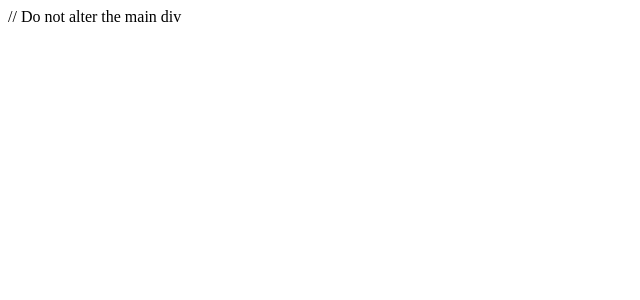
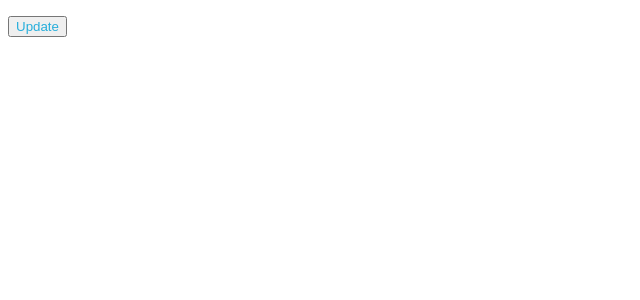
Before and after one commit to souravchiku/React-Assignment-4---Button-Action-with-Functional-Component, a React app: page / in a window 1280 px wide. Shown: the top 300 px of the page, without its empty margins (0-640 px from the left). Built offline with nearby package versions, Linux system fonts and the light colour scheme.

Commit message:
function-button

```diff
--- a/package.json
+++ b/package.json
@@ -17,7 +17,8 @@
     "react": "^16.13.1",
     "react-dom": "^16.13.1",
     "style-loader": "^1.2.1",
-    "webpack-cli": "^3.3.12"
+    "webpack-cli": "^3.3.12",
+    "webpack-dev-server": "^3.11.2"
   },
   "jest": {
     "moduleNameMapper": {
@@ -47,7 +48,6 @@
     "jest": "^26.4.2",
     "react-test-renderer": "^16.13.1",
     "webpack": "^4.44.2",
-    "webpack-dev-server": "^3.11.0",
     "xml-js": "^1.6.11"
   }
 }
--- a/src/components/App.js
+++ b/src/components/App.js
@@ -1,10 +1,19 @@
 import React, {Component, useState} from "react";
 import "./../styles/App.css";
 
+
+
 function App() {
+
+  const[data,setData]=useState("")
+  function fun(){
+    setData("Hello, I've learnt to use the full-stack evaluation tool. This makes me so happy")
+  }
   return (
     <div id="main">
-      // Do not alter the main div
+      {/* // Do not alter the main  */}
+      <p id="para">{data}</p>
+      <button onClick={()=>fun()}>Update</button>
     </div>
   );
 }
```
Also changed, not shown: 1 other file (tests, documents, lock files or other folders).
